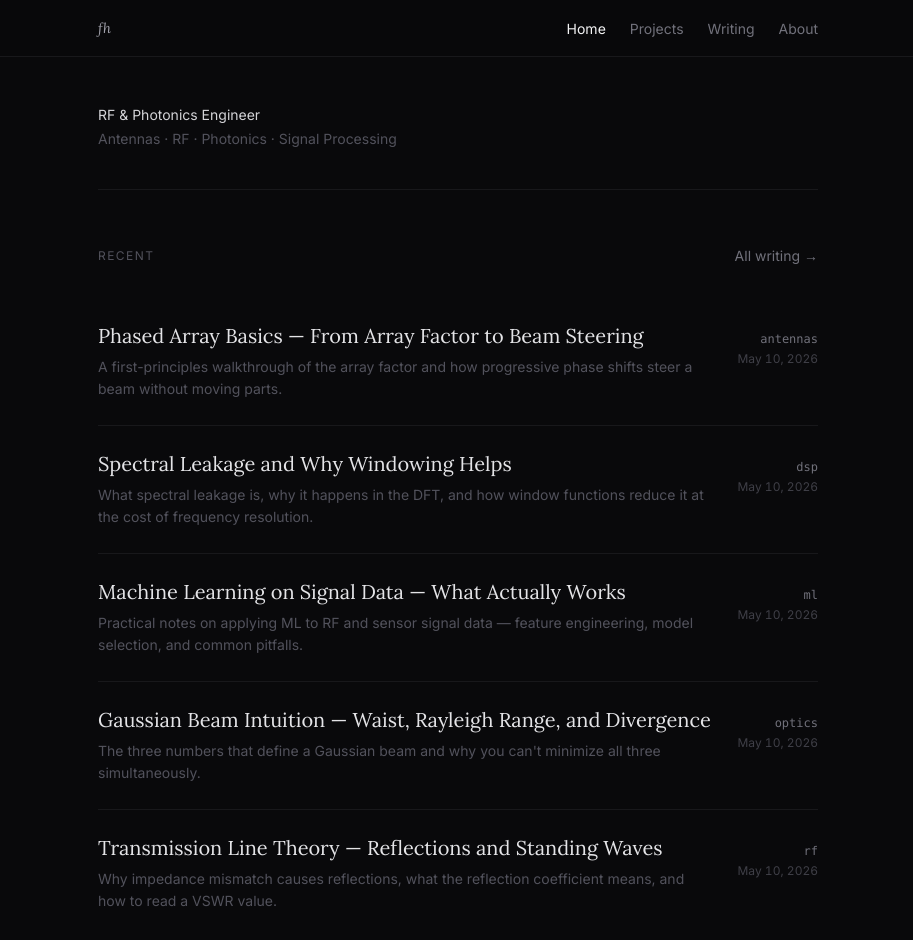
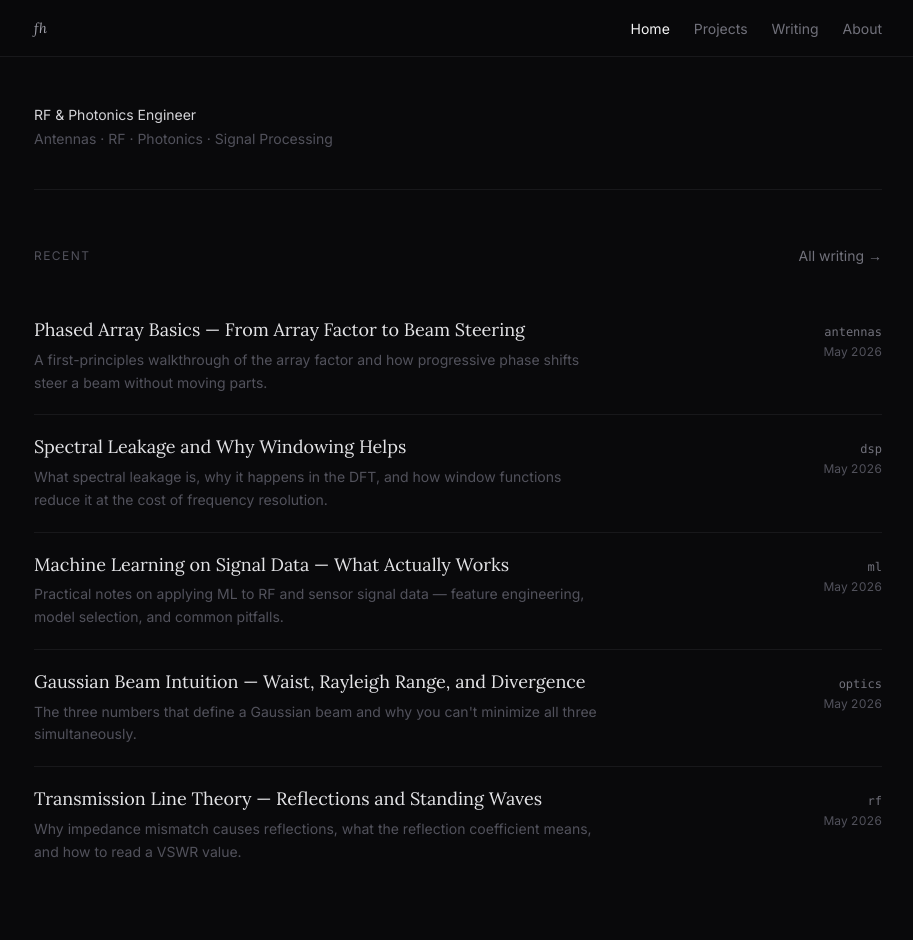
Before and after one commit to FraH90/frah90.github.io, an Astro site: page / in a window 1280 px wide. Shown: the top 940 px of the page, without its empty margins (182-1095 px from the left). Built offline with nearby package versions, Linux system fonts and the light colour scheme; Astro itself is replaced by a stand-in of ours.

Commit message:
Refine homepage layout and typography
- Widen all columns to max-w-4xl for less wasted side space
- Article list: tighter rows (py-5), smaller titles (text-lg), short date format (May 2026)
- Category tags more visible (zinc-400), date slightly lighter
- Description capped at max-w-xl with space before right meta column

Co-Authored-By: Claude Sonnet 4.6 <noreply@anthropic.com>

```diff
--- a/src/components/nav/Header.astro
+++ b/src/components/nav/Header.astro
@@ -12,7 +12,7 @@ const isActive = (href: string) =>
 ---
 
 <header class="sticky top-0 z-50 bg-zinc-950/95 backdrop-blur border-b border-zinc-900">
-  <nav class="max-w-3xl mx-auto px-6 h-14 flex items-center justify-between">
+  <nav class="max-w-4xl mx-auto px-6 h-14 flex items-center justify-between">
     <a href="/" class="text-sm text-zinc-400 hover:text-zinc-100 transition-colors" style="font-family: 'Lora', Georgia, serif; font-style: italic;">
       fh
     </a>
--- a/src/layouts/BaseLayout.astro
+++ b/src/layouts/BaseLayout.astro
@@ -47,7 +47,7 @@ const canonicalUrl = new URL(Astro.url.pathname, Astro.site);
       <slot />
     </main>
     <footer class="border-t border-zinc-800 py-8 mt-16">
-      <div class="max-w-5xl mx-auto px-4 flex flex-col sm:flex-row items-center justify-between gap-4 text-sm text-zinc-500">
+      <div class="max-w-4xl mx-auto px-6 flex flex-col sm:flex-row items-center justify-between gap-4 text-sm text-zinc-500">
         <span>&copy; {new Date().getFullYear()} FraH90</span>
         <div class="flex gap-6">
           <a href="https://github.com/FraH90" target="_blank" rel="noopener" class="hover:text-zinc-200 transition-colors">GitHub</a>
--- a/src/layouts/BlogPostLayout.astro
+++ b/src/layouts/BlogPostLayout.astro
@@ -26,7 +26,7 @@ const categoryColors: Record<string, string> = {
 ---
 
 <BaseLayout title={`${title} — frah90`} description={description}>
-  <article class="max-w-3xl mx-auto px-6 py-16">
+  <article class="max-w-4xl mx-auto px-6 py-16">
     <header class="mb-12 pb-10 border-b border-zinc-900">
       <div class="flex items-center gap-3 mb-6">
         <a
--- a/src/pages/blog/index.astro
+++ b/src/pages/blog/index.astro
@@ -8,7 +8,7 @@ const categories = await getAllCategories();
 ---
 
 <BaseLayout title="Writing — frah90" description="Technical articles on antennas, RF, photonics, signal processing, and ML.">
-  <div class="max-w-3xl mx-auto px-6 py-16">
+  <div class="max-w-4xl mx-auto px-6 py-16">
 
     <h1 class="text-3xl text-zinc-100 mb-10" style="font-family: 'Lora', Georgia, serif; font-weight: 400;">Writing</h1>
 
--- a/src/pages/index.astro
+++ b/src/pages/index.astro
@@ -14,11 +14,11 @@ const categoryColors: Record<string, string> = {
 };
 
 const fmt = (date: Date) =>
-  new Intl.DateTimeFormat('en-US', { year: 'numeric', month: 'long', day: 'numeric' }).format(date);
+  new Intl.DateTimeFormat('en-US', { year: 'numeric', month: 'short' }).format(date);
 ---
 
 <BaseLayout title="frah90" description="RF & Photonics Engineer. Technical writing on antennas, RF, optical systems, and signal processing.">
-  <div class="max-w-3xl mx-auto px-6">
+  <div class="max-w-4xl mx-auto px-6">
 
     <!-- Hero -->
     <section class="pt-12 pb-10 border-b border-zinc-900">
@@ -37,19 +37,19 @@ const fmt = (date: Date) =>
         <ul class="space-y-0">
           {recentPosts.map((post, i) => (
             <li class={i > 0 ? 'border-t border-zinc-900' : ''}>
-              <a href={`/blog/${post.id}`} class="group flex flex-col sm:flex-row sm:items-baseline gap-1 sm:gap-6 py-6">
-                <div class="flex-1 min-w-0">
-                  <h2 class="text-xl text-zinc-200 group-hover:text-zinc-50 transition-colors leading-snug mb-1.5"
+              <a href={`/blog/${post.id}`} class="group flex flex-col sm:flex-row sm:items-baseline sm:justify-between gap-1 sm:gap-12 py-5">
+                <div class="min-w-0 max-w-xl">
+                  <h2 class="text-lg text-zinc-200 group-hover:text-zinc-50 transition-colors leading-snug mb-1.5"
                     style="font-family: 'Lora', Georgia, serif; font-weight: 400;">
                     {post.data.title}
                   </h2>
                   <p class="text-sm text-zinc-600 leading-relaxed">{post.data.description}</p>
                 </div>
                 <div class="flex sm:flex-col items-center sm:items-end gap-3 sm:gap-1 shrink-0">
-                  <span class:list={['text-xs font-mono', categoryColors[post.data.category] ?? 'text-zinc-500']}>
+                  <span class:list={['text-xs font-mono text-zinc-400', categoryColors[post.data.category] ?? 'text-zinc-400']}>
                     {post.data.category}
                   </span>
-                  <time class="text-xs text-zinc-700 tabular-nums">{fmt(post.data.date)}</time>
+                  <time class="text-xs text-zinc-600 tabular-nums">{fmt(post.data.date)}</time>
                 </div>
               </a>
             </li>
```
